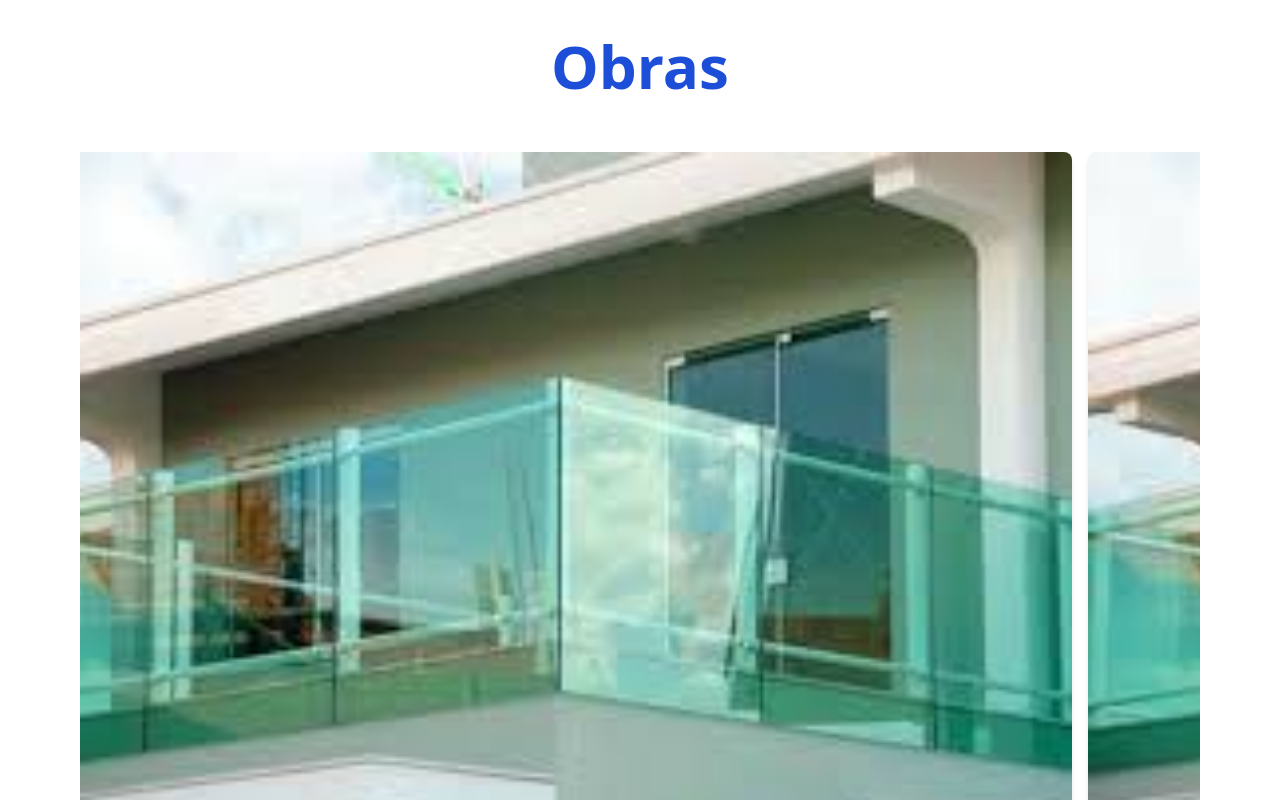
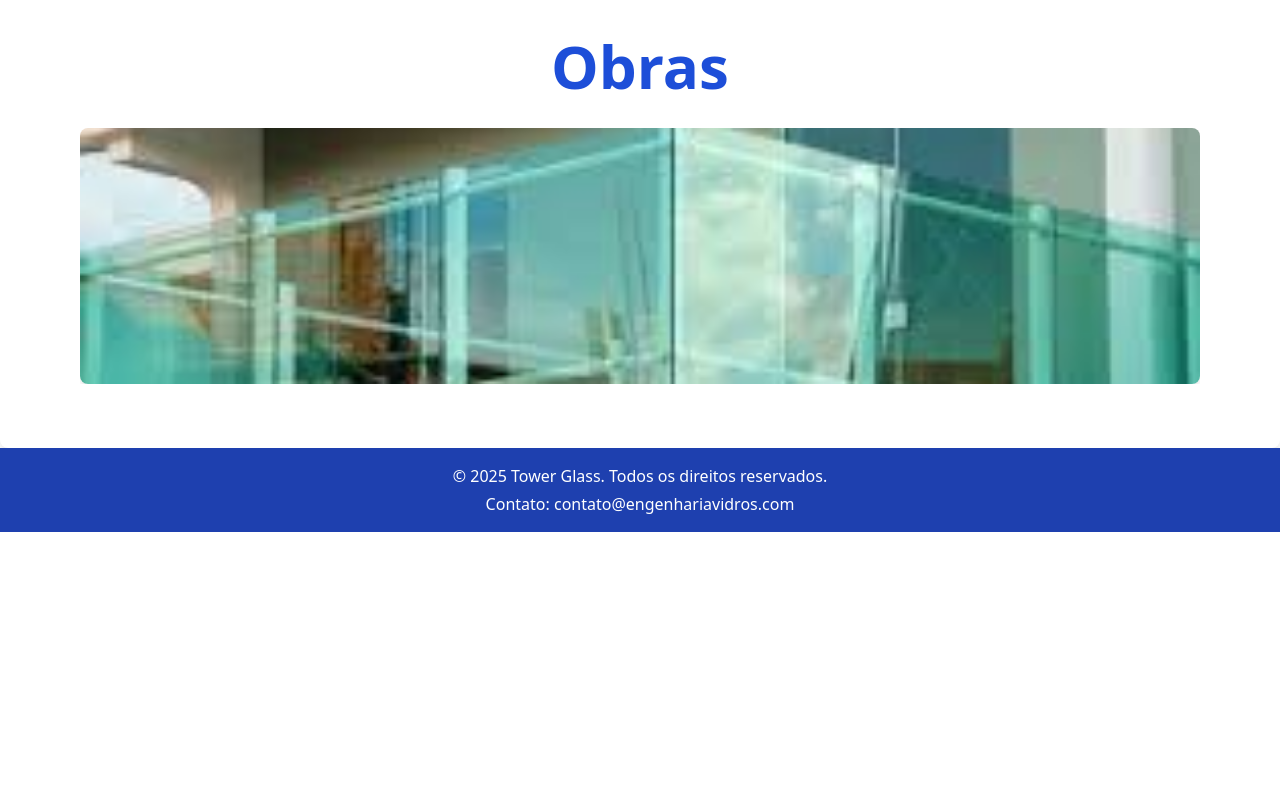
Before and after one commit to leandrotnorio/towerglass, a Next.js app: page / in a window 1280 px wide. Shown: the part 940-1740 px from the top of the page. After the commit the page ends 1472 px from the top, so only its background shows below. Built offline with nearby package versions, Linux system fonts and the light colour scheme.

Commit message:
alteraçao na imagem de fundo da primeira sessao e carrossel automatico e manual

```diff
--- a/app/page.jsx
+++ b/app/page.jsx
@@ -18,7 +18,7 @@ export default function HomePage() {
 
         {/* Imagem de fundo */}
         <div
-          className="absolute inset-0 m-6 bg-no-repeat bg-center bg-cover"
+          className="absolute top-0 left-0 right-0 bottom-0 m-6 rounded-xl bg-no-repeat bg-center bg-cover overflow-hidden"
           style={{
             backgroundImage: "url('/images.jpg')",
           }}
--- a/components/Carousel.jsx
+++ b/components/Carousel.jsx
@@ -1,4 +1,7 @@
-'use client';
+
+// Função de rolagem manual para o usuario
+
+/*'use client';
 import React, { useEffect, useState, useRef } from 'react';
 
 const InfiniteAutoCarousel = ({ images = [], interval = 2000 }) => {
@@ -85,4 +88,145 @@ const InfiniteAutoCarousel = ({ images = [], interval = 2000 }) => {
   );
 };
 
+export default InfiniteAutoCarousel;}*/
+
+
+
+
+
+
+
+
+
+
+// Função de rolagem automática para o usuario
+
+
+
+/*'use client';
+import React, { useEffect, useRef } from 'react';
+
+const InfiniteAutoCarousel = ({ images = [], speed = 0.9 }) => {
+  const scrollRef = useRef(null);
+
+  const duplicatedImages = [...images, ...images];
+
+  useEffect(() => {
+    const container = scrollRef.current;
+    if (!container || images.length === 0) return;
+
+    const totalWidth = container.scrollWidth / 2; // largura original
+    container.scrollLeft = 0;
+
+    let animationFrameId;
+
+    const scrollStep = () => {
+      if (!container) return;
+
+      container.scrollLeft += speed;
+
+      // Quando atinge o final da primeira metade, reinicia
+      if (container.scrollLeft >= totalWidth) {
+        container.scrollLeft = 0;
+      }
+
+      animationFrameId = requestAnimationFrame(scrollStep);
+    };
+
+    animationFrameId = requestAnimationFrame(scrollStep);
+
+    return () => cancelAnimationFrame(animationFrameId);
+  }, [images, speed]);
+
+  return (
+    <div className="w-full max-w-6xl mx-auto overflow-hidden">
+      <div
+        ref={scrollRef}
+        className="flex overflow-x-scroll scroll-smooth space-x-4 px-4 scrollbar-hide"
+        style={{
+          scrollSnapType: 'none', // Desabilita o snap para rolagem suave
+        }}
+      >
+        {duplicatedImages.map((image, index) => (
+          <img
+            key={index}
+            src={image}
+            alt={`Obra ${index + 1}`}
+            className="w-full h-100 mt-6 object-cover rounded-lg shadow-md flex-shrink-0"
+            style={{
+              minWidth: '100%',
+            }}
+          />
+        ))}
+      </div>
+    </div>
+  );
+};
+
+export default InfiniteAutoCarousel;*/
+
+
+
+
+
+// Função de rolagem automática e manual para o usuario
+
+
+'use client';
+import React, { useEffect, useRef } from 'react';
+
+const InfiniteAutoCarousel = ({ images = [], speed = 0.9 }) => {
+  const scrollRef = useRef(null);
+  const animationRef = useRef(null);
+
+  const duplicatedImages = [...images, ...images];
+
+  useEffect(() => {
+    const container = scrollRef.current;
+    if (!container || images.length === 0) return;
+
+    let rafId;
+
+    const scroll = () => {
+      container.scrollLeft += speed;
+
+      const totalScrollWidth = container.scrollWidth / 2;
+
+      if (container.scrollLeft >= totalScrollWidth) {
+        container.scrollLeft = 0;
+      }
+
+      rafId = requestAnimationFrame(scroll);
+    };
+
+    rafId = requestAnimationFrame(scroll);
+
+    return () => cancelAnimationFrame(rafId);
+  }, [images, speed]);
+
+  return (
+    <div className="w-full overflow-hidden">
+      <div
+        ref={scrollRef}
+        className="flex overflow-x-scroll space-x-4 scrollbar-hide"
+        style={{
+          scrollSnapType: 'none',
+        }}
+      >
+        {duplicatedImages.map((image, index) => (
+          <img
+            key={index}
+            src={image}
+            alt={`Slide ${index}`}
+            className="h-64 object-cover flex-shrink-0 rounded-lg shadow-md"
+            style={{
+              minWidth: '100%',
+            }}
+          />
+        ))}
+      </div>
+    </div>
+  );
+};
+
 export default InfiniteAutoCarousel;
```
